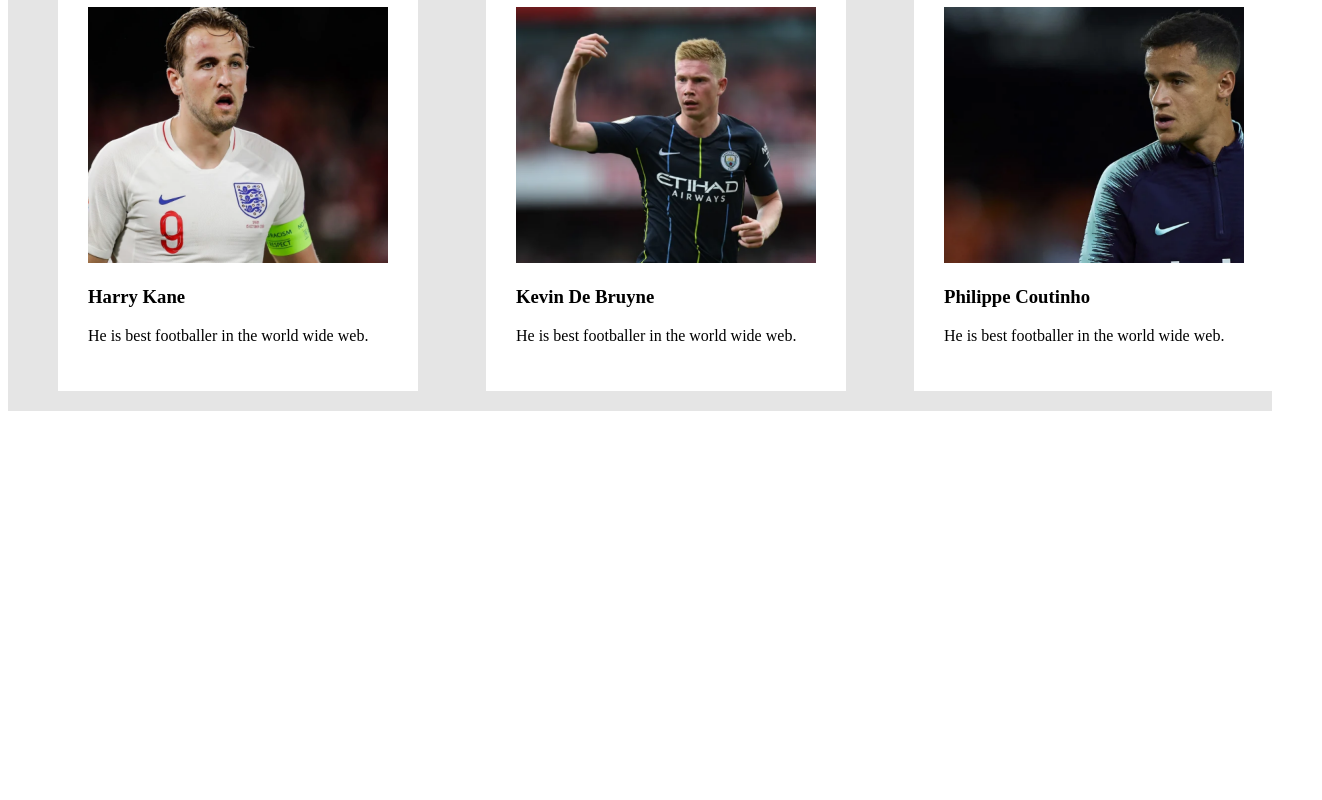
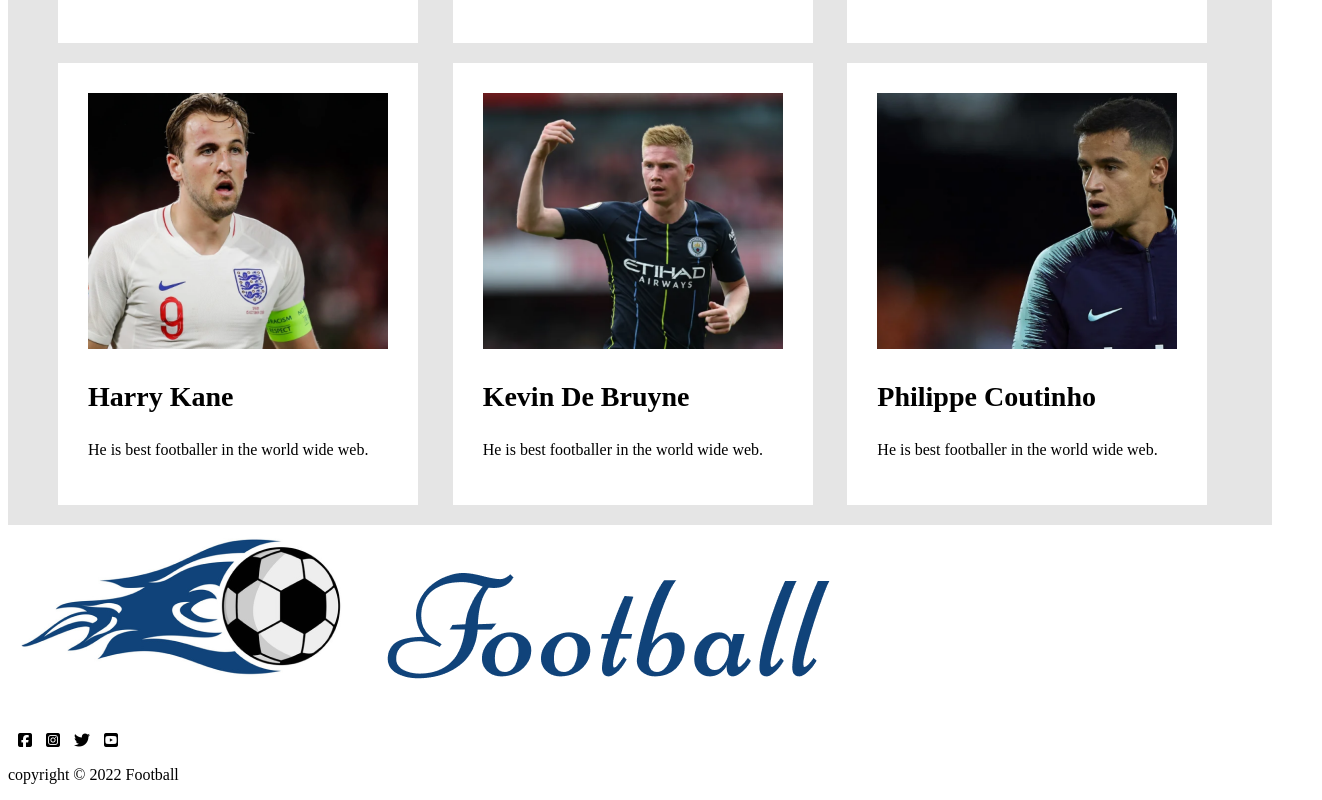
Before and after one commit to proloypaul/Football_News, a plain HTML site: page index.html in a window 1280 px wide. Shown: the part 1886-2686 px from the top of the page, 1322 px wide, since content can reach past the window. Before the commit the page ends 2305 px from the top, so only its background shows below. Drawn offline with Linux system fonts and the light colour scheme.

Commit message:
again commited

```diff
--- a/index.html
+++ b/index.html
@@ -144,5 +144,22 @@
     </main>
     <!--------------------- Finshed players section  --------------------->
 
+    <!--------------------- start footer section  --------------------->
+
+    <footer>
+        <div>
+            <div><img src="images/Logo.png" alt="Empty!"></div>
+            <div>
+                <i class="fab fa-facebook-square"></i>
+                <i class="fab fa-instagram-square"></i>
+                <i class="fab fa-twitter"></i>
+                <i class="fab fa-youtube-square"></i>
+            </div>
+            <div>
+                <p>copyright &#169; 2022 Football</p>
+            </div>
+        </div>
+    </footer>
+    <!--------------------- Finshed footer section  --------------------->
 </body>
 </html>
--- a/style.css
+++ b/style.css
@@ -14,7 +14,7 @@ header{
     display: flex;
     /* margin: 50px; */
 }
-.football_news_header button{
+.header_child_one button{
     width: 168px;
     border: 1px solid black;
     font-size: 16px;
@@ -31,6 +31,9 @@ header{
 .header_child_one{
     margin-top: 50px;
     width: 50%;
+}
+i{
+    margin-left: 10px;
 }
 
 
@@ -51,12 +54,13 @@ section{
     padding: 20px 0px;
 }
 
+
 .player{
     display: grid;
     grid-template-columns: repeat(3, 1fr);
     grid-column-gap: 20px;
     grid-row-gap: 20px;
-    width: 100%;
+    /* width: 100%; */
     margin: 0px 50px;
 }
 .player_child{
@@ -70,4 +74,8 @@ section{
     width: 300px;
     height: 256px;
 }
+.player_child h1{
+    font-size: 28px;
+    font-weight: bold;
+}
 /* --------------Finshed players style------------------   */
```
